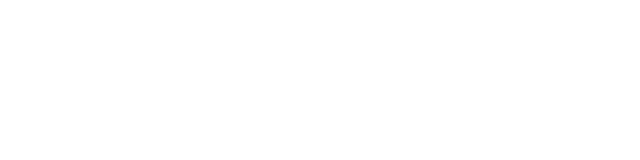
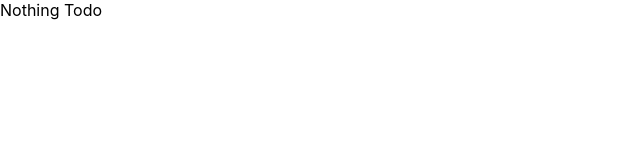
Before and after one commit to yyamada12/react_todo, a React (Create React App) app in the folder app/todo/: page / in a window 1280 px wide. Shown: the top 160 px of the page, without its empty margins (0-640 px from the left). Built offline with nearby package versions, Linux system fonts and the light colour scheme.

Commit message:
[add] message with no todos

```diff
--- a/app/todo/package.json
+++ b/app/todo/package.json
@@ -27,5 +27,10 @@
       "last 1 firefox version",
       "last 1 safari version"
     ]
+  },
+  "devDependencies": {
+    "jest": "^24.7.1",
+    "jest-dom": "^3.1.4",
+    "react-testing-library": "^7.0.0"
   }
 }
--- a/app/todo/src/App.js
+++ b/app/todo/src/App.js
@@ -1,10 +1,14 @@
 import React from 'react';
 
-function App() {
-  return (
-    <div>
-    </div>
-  );
+import TaskList from './TaskList/TaskList';
+
+export default class App extends React.Component {
+  state = { todos: [] }
+  render() {
+    return (
+      <div>
+        <TaskList todos={ this.state.todos } />
+      </div>
+    );
+  }
 }
-
-export default App;
--- /dev/null
+++ b/app/todo/src/TaskList/TaskList.js
@@ -0,0 +1,17 @@
+import React from 'react'
+import PropTypes from 'prop-types';
+
+export default class TaskList extends React.Component {
+
+    render() {
+        return (
+            <div data-testid="todos">
+                { this.props.todos.length === 0 ? "Nothing Todo" : ""}
+            </div>
+        )
+    }
+}
+
+TaskList.propTypes = {
+    todos: PropTypes.array
+}
```
Also changed, not shown: 2 other files (tests, documents, lock files or other folders).
